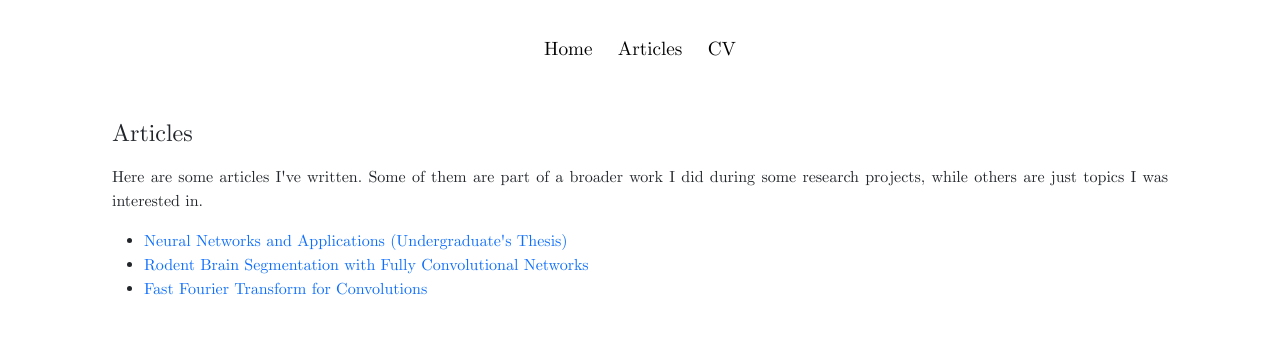
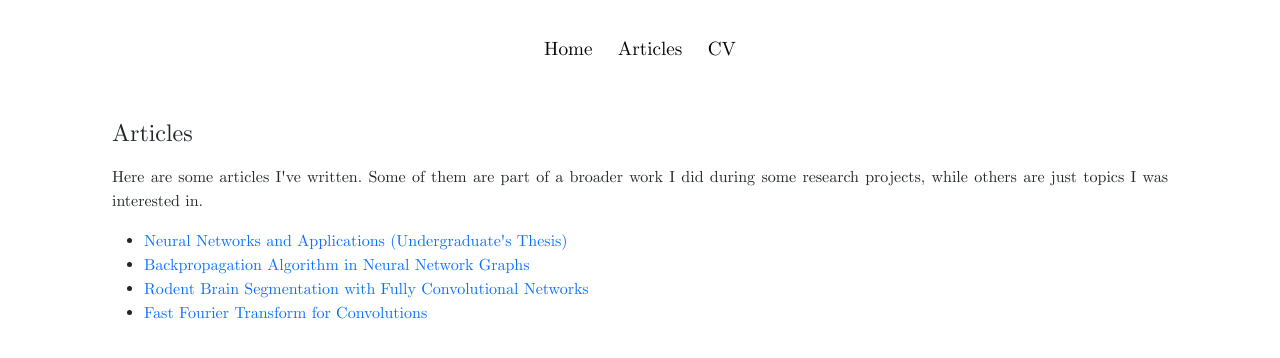
Before and after one commit to RoidaVinci/web, a Jekyll site: the page built from article.md, in a window 1280 px wide. Shown: the top 358 px of the page. Built offline with Jekyll 4.4.1, drawn with Linux system fonts in a browser that asks for light colours.

Commit message:
Update article.md

```diff
--- a/article.md
+++ b/article.md
@@ -14,6 +14,7 @@
                 </p>
                 <ul>
                     <li><a href="../articles/tfg.html">Neural Networks and Applications (Undergraduate's Thesis)</a></li>
+                    <li><a href="../articles/backpropagation.html">Backpropagation Algorithm in Neural Network Graphs</a></li>
                     <li><a href="../articles/idis.html">Rodent Brain Segmentation with Fully Convolutional Networks</a></li>
                     <li><a href="../articles/fft.html">Fast Fourier Transform for Convolutions</a></li>
                 </ul>
```
